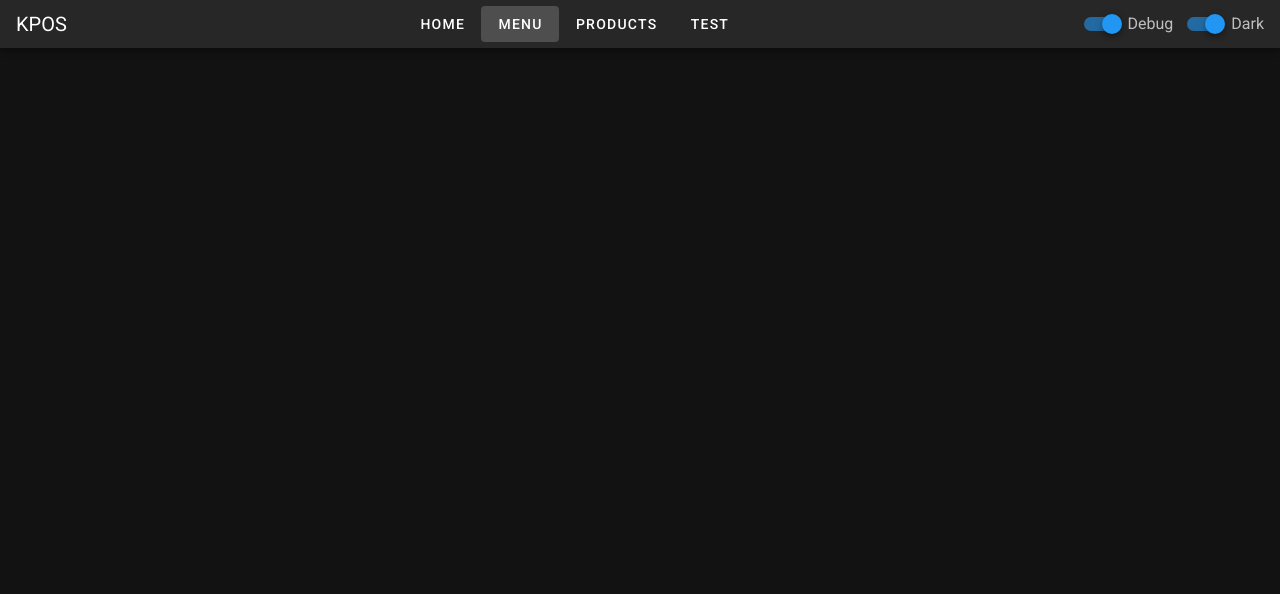
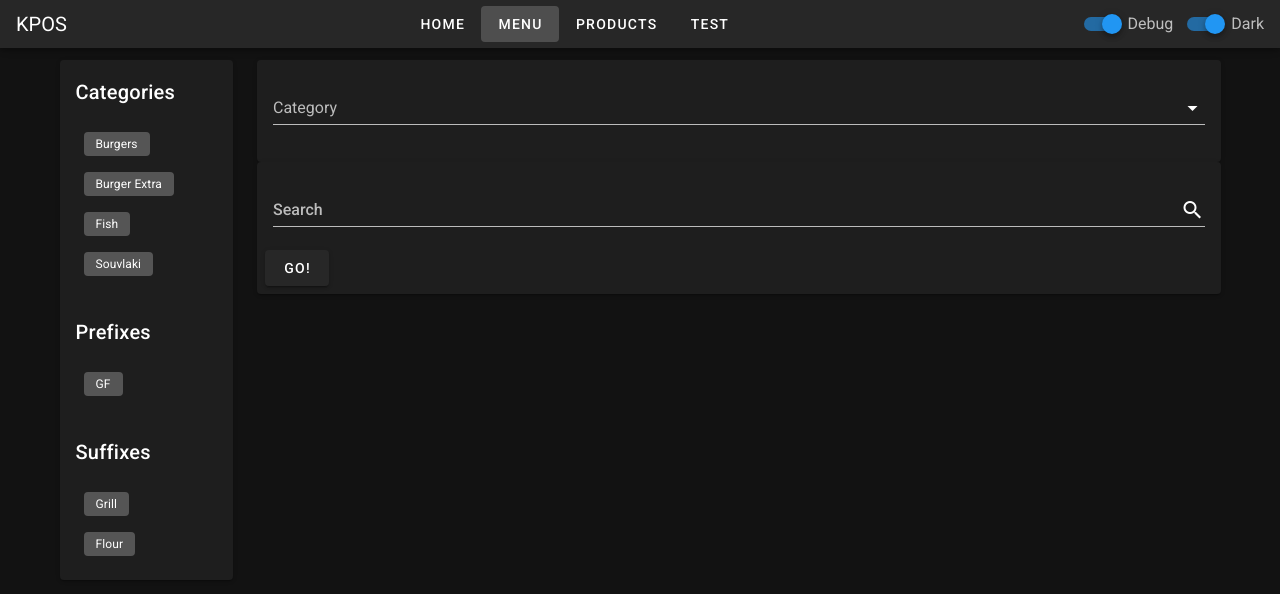
Before and after one commit to preginald/kpos, a Vue app: page /menu in a window 1280 px wide. Shown: the top 594 px of the page. Built offline with nearby package versions, Linux system fonts and the light colour scheme.

Commit message:
add product to menu

```diff
--- a/src/router/index.js
+++ b/src/router/index.js
@@ -9,6 +9,12 @@
     path: '/',
     name: 'Home',
     component: Home,
+  },
+  {
+    path: '/menu',
+    name: 'Menu',
+    component: () =>
+      import(/* webpackChunkName: "about" */ '../views/Menu.vue'),
   },
   {
     path: '/products',
--- a/src/store/index.js
+++ b/src/store/index.js
@@ -18,6 +18,7 @@
       'Barramundi',
       'Butterfish',
     ],
+    menu: [],
     categories: [
       { name: 'Burgers', value: 'burgers', prefix: true },
       { name: 'Burger Extra', value: 'burger extra', add: true, minus: true },
@@ -50,6 +51,9 @@
     asIsMenu: [],
   },
   mutations: {
+    pushProductToMenu(state, product) {
+      state.menu.push(product);
+    },
     pushProducts(state, payload) {
       state.products.push(payload);
     },
@@ -59,4 +63,9 @@
   },
   actions: {},
   modules: {},
+  getters: {
+    getCategoryByName: (state) => (name) => {
+      return state.categories.find((category) => category.name == name);
+    },
+  },
 });
--- a/src/views/Menu.vue
+++ b/src/views/Menu.vue
@@ -1,4 +1,85 @@
-<template></template>
+<template>
+  <v-container>
+    <v-row>
+      <Sidebar />
+      <v-col cols="12" lg="10" sm="9">
+        <v-card>
+          <v-card-text>
+            <v-combobox
+              v-on:keyup.enter="setActiveCategory"
+              label="Category"
+              type="text"
+              v-model="selectedCategory"
+              item-text="name"
+              :items="categories"
+            ></v-combobox>
+          </v-card-text>
+          <v-card-text v-if="selectedCategory">
+            <v-row>
+              <v-col>
+                <v-combobox
+                  label="Product"
+                  type="text"
+                  v-model="product.name"
+                  :items="productDatabase"
+                ></v-combobox>
+              </v-col>
+              <v-col>
+                <v-text-field
+                  v-on:keyup.enter="saveProductToMenu"
+                  number
+                  label="Price"
+                  v-model="product.price"
+                ></v-text-field>
+              </v-col>
+            </v-row>
+          </v-card-text>
+        </v-card>
+        <DataTable />
+      </v-col>
+    </v-row>
+  </v-container>
+</template>
 
 <script>
+import { mapState, mapMutations, mapGetters } from "vuex";
+import Sidebar from "@/components/Sidebar.vue";
+import DataTable from "@/components/DataTable.vue";
+
+export default {
+  name: "Products",
+  components: {
+    Sidebar,
+    DataTable,
+  },
+  //   computed: {
+  //       ...mapState([
+  //     "categories",
+  //     "productDatabase",
+  //   ])},
+  computed: {
+    ...mapState(["categories", "productDatabase"]),
+    ...mapGetters(["getCategoryByName"]),
+  },
+  data: () => ({
+    activeProductCategory: {},
+    category: [{ name: "", value: "" }],
+    selectedCategory: "",
+    product: { name: "", price: "" },
+  }),
+  methods: {
+    ...mapMutations(["pushProducts", "pushProductToMenu", "pushCategory"]),
+    setActiveCategory() {
+      if (this.getCategoryByName(this.selectedCategory.name)) {
+        //
+      } else {
+        // console.log(this.selectedCategory);
+        this.pushCategory({ name: this.selectedCategory });
+      }
+    },
+    saveProductToMenu() {
+      this.pushProductToMenu(this.product);
+    },
+  },
+};
 </script>
```
